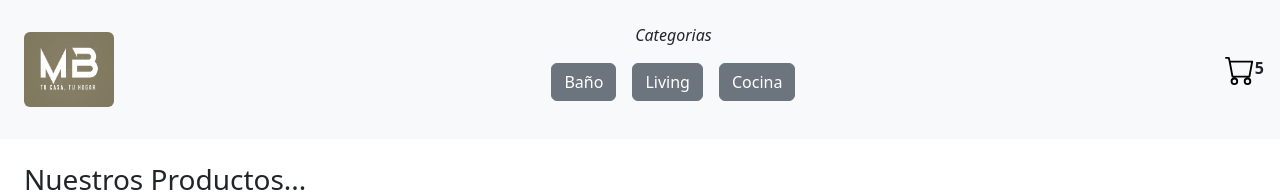
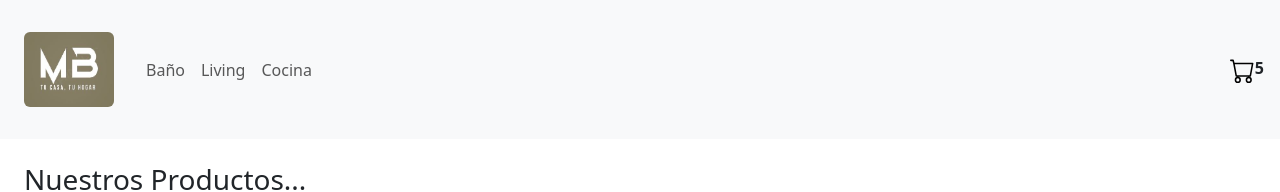
Before and after one commit to MarcosGiannasio/proyectoFinalReact, a React (Vite) app: page / in a window 1280 px wide. Shown: the top 192 px of the page. Built offline with nearby package versions, Linux system fonts and the light colour scheme.

Commit message:
bootstrap

```diff
--- a/src/components/CartWidget/CartWidget.jsx
+++ b/src/components/CartWidget/CartWidget.jsx
@@ -3,7 +3,7 @@ import logo from '../../assets/cart.svg'
 const CartWidget = () => {
           return (
                     <div>
-                    <img width="30" height="30" src  =  {logo}/>
+                    <img width="25" height="25" src  =  {logo}/>
                     <strong>5</strong>
                     </div>
           )
--- a/src/components/NavBar/NavBar.jsx
+++ b/src/components/NavBar/NavBar.jsx
@@ -3,19 +3,27 @@ import { Link } from "react-router-dom";
 
 const NavBar = () => {
 return (
-          <nav class="navbar navbar bg-body-tertiary "/* style = {{display:"flex", justifyContent:"space-between", alignItems:"center"}}*/ >
-                    <a href="/"class="h2 my-4 mx-4 "><img src="./src/assets/logoBrown.jpg" className="rounded" width="90" height="75"/></a>
-                    <section className="text-center">
-                    <p><em>Categorias</em></p>
 
-                    <section className="d-flex gap-3 my-3" >
-                              <Link to={"/category/baño"} class="btn btn-secondary ">Baño</Link>
-                              <Link to={"/category/living"}class="btn btn-secondary" >Living</Link>
-                              <Link to={"/category/cocina"}class="btn btn-secondary">Cocina</Link>
-                    </section>
-                    </section>
-                    <div className="mx-3"><CartWidget/></div>
-          </nav>
+<nav class="navbar navbar-expand-lg navbar-light bg-light">
+          <a href="/"class="h2 my-4 mx-4"><img src="./src/assets/logoBrown.jpg" className="rounded" width="90" height="75"/></a>
+          <button class="navbar-toggler" type="button" data-toggle="collapse" data-target="#navbarText" aria-controls="navbarText" aria-expanded="false" aria-label="Toggle navigation">
+          <span class="navbar-toggler-icon"></span>
+          </button>
+          <div class="collapse navbar-collapse" id="navbarText">
+          <ul class="navbar-nav mr-auto">
+          <li class="nav-item active">
+          <Link to={"/category/baño"} class="nav-link">Baño</Link>
+          </li>
+          <li class="nav-item">
+          <Link to={"/category/living"}class="nav-link" >Living</Link>
+          </li>
+          <li class="nav-item">
+          <Link to={"/category/cocina"}class="nav-link">Cocina</Link>
+          </li>
+          </ul>
+          </div>
+          <div className="mx-3"><CartWidget/></div>
+</nav>
 );
 }
 
```
